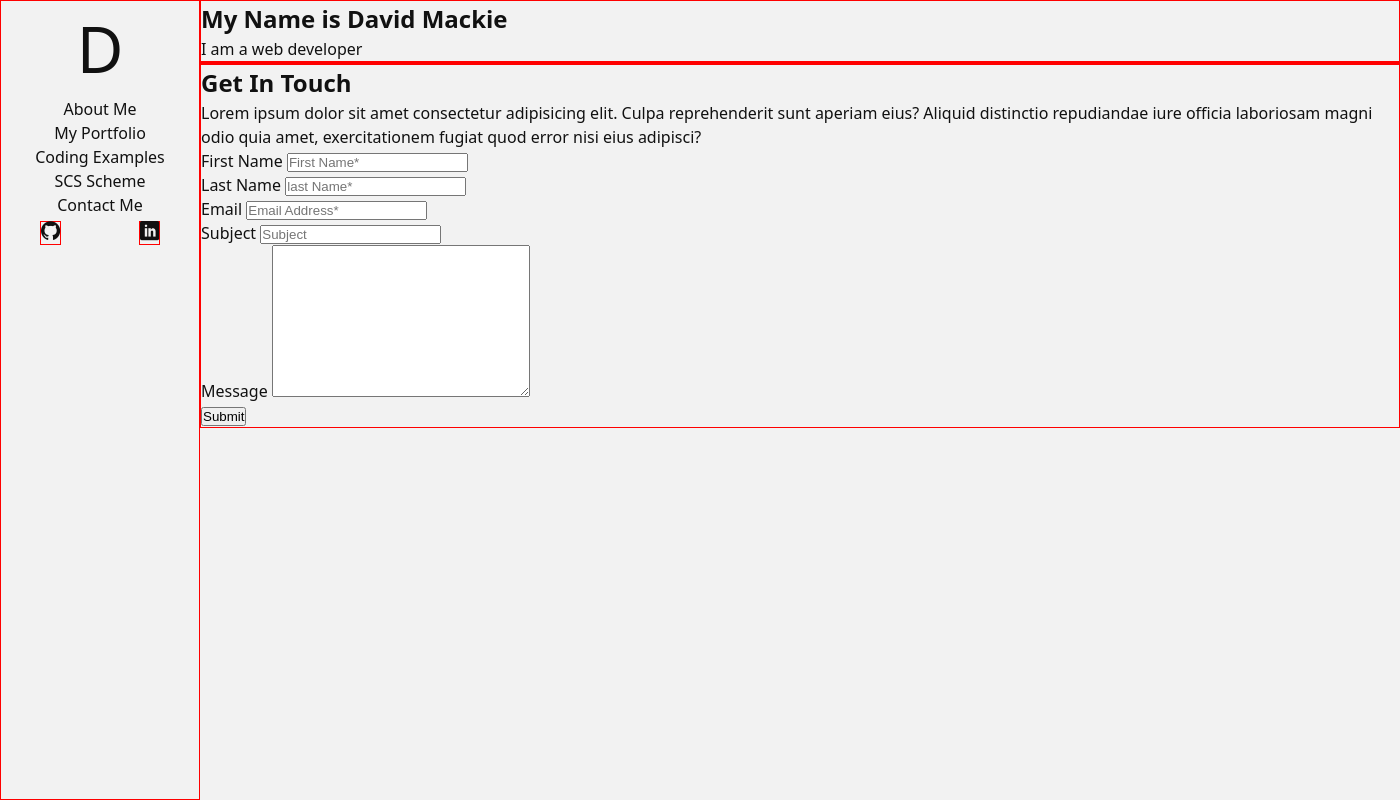
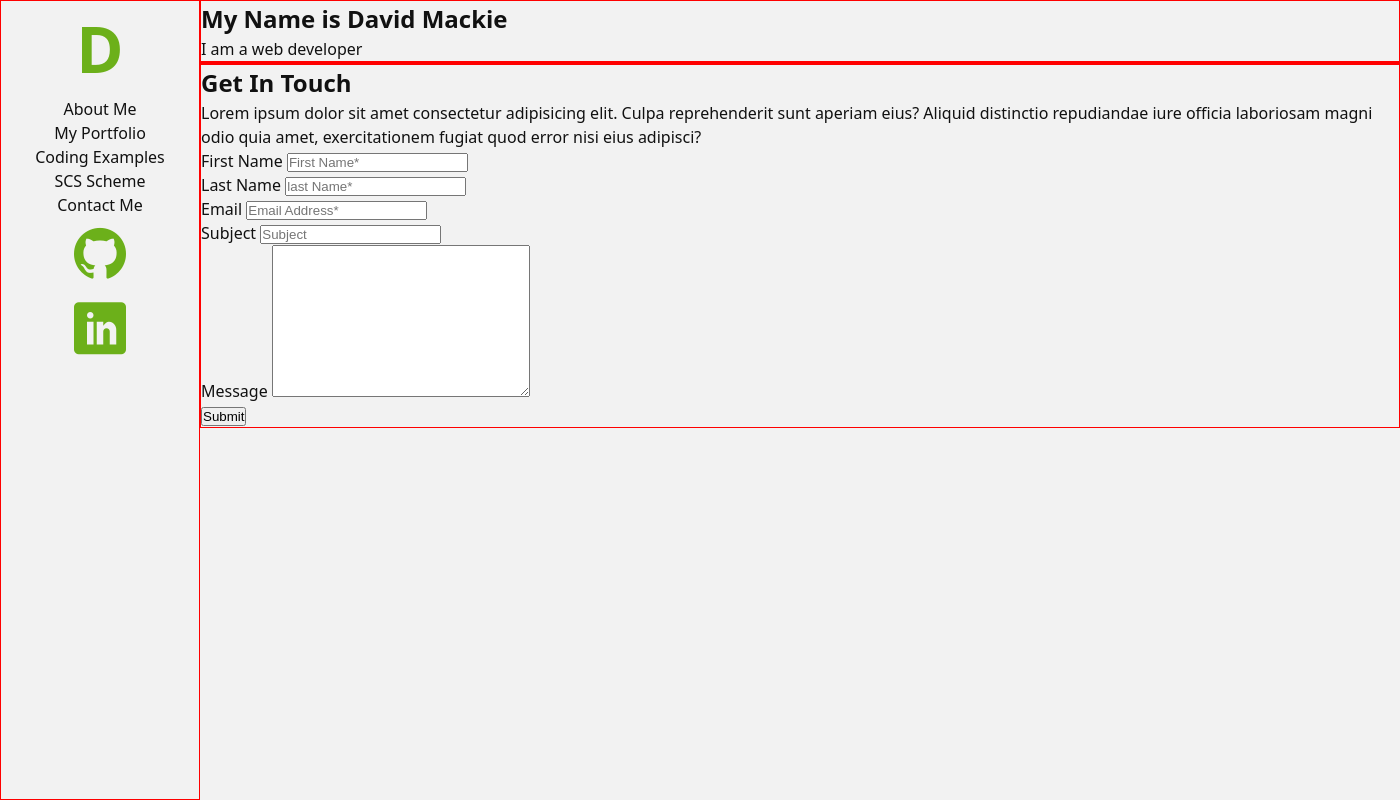
Before and after one commit to DM-hash-del/portfolio, a PHP site: page / in a window 1400 px wide. Run offline with PHP 8.4, Linux system fonts and the light colour scheme; some web fonts are replaced.

Commit message:
finished social media icons in side bar

```diff
--- a/css/main.css
+++ b/css/main.css
@@ -101,7 +101,9 @@ video {
 }
 .drop-cap__text {
   display: inline-block;
+  color: #6cb01a;
   font-size: 4rem;
+  font-weight: 800;
   text-transform: uppercase;
 }
 @media (min-width: 576px) {
@@ -129,25 +131,32 @@ video {
 }
 .nav-menu__social-list {
   display: flex;
-  flex-direction: row;
+  flex-direction: column;
   flex-wrap: wrap;
 }
 .nav-menu__social-item {
-  width: fit-content;
-  margin: 0 auto;
+  margin: 10px auto;
 }
 .nav-menu__social-link {
-  border: 1px solid red;
+  display: inline-block;
+}
+.nav-menu__social-icon {
+  display: inline-block;
+  width: 52px;
+  height: 52px;
+  color: #6cb01a;
+  border-radius: 50%;
+  line-height: 1;
 }
 .nav-menu__social-icon--github::before {
   content: "\eab0";
   font-family: "icomoon" !important;
-  font-size: 1.2rem;
+  font-size: 3.25rem;
 }
 .nav-menu__social-icon--linkedin::before {
   content: "\eac9";
   font-family: "icomoon" !important;
-  font-size: 1.2rem;
+  font-size: 3.25rem;
 }
 @media (min-width: 576px) {
   .nav-menu {
--- a/sass/components/_drop-cap.scss
+++ b/sass/components/_drop-cap.scss
@@ -7,7 +7,9 @@
 
   &__text {
     display: inline-block;
+    color: ab.color(primary-dark);
     font-size: 4rem;
+    font-weight: 800;
     text-transform: uppercase;
   }
 
--- a/sass/components/_nav-menu.scss
+++ b/sass/components/_nav-menu.scss
@@ -22,28 +22,33 @@
 
   &__social-list {
     display: flex;
-    flex-direction: row;
+    flex-direction: column;
     flex-wrap: wrap;
   }
 
   &__social-item {
-    width: fit-content;
-    margin: 0 auto;
+    margin: 10px auto;
   }
 
   &__social-link {
-    border: 1px solid red;
+    display: inline-block;
   }
 
   &__social-icon {
+    display: inline-block;
+    width: 52px;
+    height: 52px;
+    color: ab.color(primary-dark);
+    border-radius: 50%;
+    line-height: 1;
     &--github {
       @include ab.icon(github, before) {
-        font-size: 1.2rem;
+        font-size: 3.25rem;
       }
     }
     &--linkedin {
       @include ab.icon(linkedin, before) {
-        font-size: 1.2rem;
+        font-size: 3.25rem;
       }
     }
   }
@@ -51,13 +56,13 @@
   @include ab.respond(s) {
     display: block;
   }
-  @include ab.respond(s) {
+  @include ab.respond(m) {
 
   }
-  @include ab.respond(s) {
+  @include ab.respond(l) {
 
   }
-  @include ab.respond(s) {
+  @include ab.respond(xl) {
 
   }
 }
```
Also changed, not shown: 1 other file.
